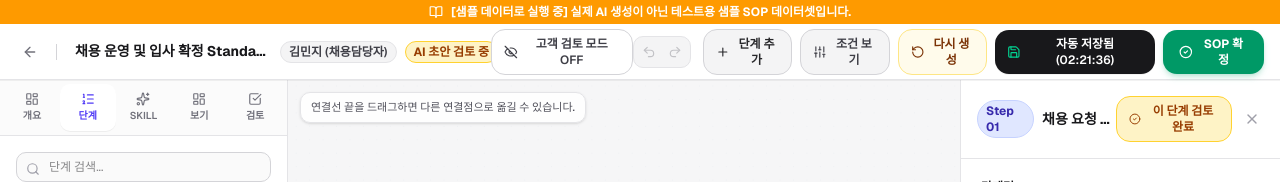
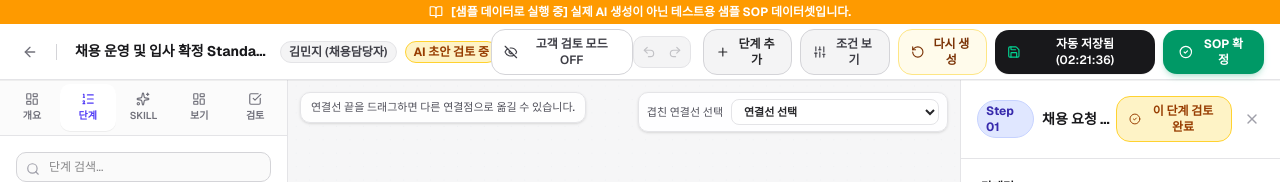
Before and after one commit to AYG09/agent-shift, a Next.js app: page /sop/workspace in a window 1280 px wide. Shown: the top 182 px of the page. Built offline with nearby package versions, Linux system fonts and the light colour scheme.

Commit message:
fix(sop): preserve manual edge routes

```diff
--- a/src/components/sop/SopCanvas.tsx
+++ b/src/components/sop/SopCanvas.tsx
@@ -50,6 +50,15 @@ export const SopCanvas: React.FC<SopCanvasProps> = ({ showMiniMap, showBranchLab
 
     const [nodes, setNodes, onNodesChange] = useNodesState(initialNodes);
     const [edges, setEdges, onEdgesChange] = useEdgesState(initialEdges);
+    const edgeOptions = useMemo(
+        () =>
+            document?.edges.map((edge, index) => {
+                const source = document.steps.find((step) => step.id === edge.source)?.title || edge.source;
+                const target = document.steps.find((step) => step.id === edge.target)?.title || edge.target;
+                return { id: edge.id, label: `${index + 1}. ${source} → ${target}` };
+            }) || [],
+        [document]
+    );
 
     // Synchronize store updates into React Flow state
     useEffect(() => {
@@ -168,6 +177,7 @@ export const SopCanvas: React.FC<SopCanvasProps> = ({ showMiniMap, showBranchLab
                 target,
                 sourceHandle: connection.sourceHandle || undefined,
                 targetHandle: connection.targetHandle || undefined,
+                manualRouting: true,
             });
             setConnectionNotice('연결점이 변경되었습니다. 연결선 끝을 다시 드래그해 조정할 수 있습니다.');
         },
@@ -217,6 +227,20 @@ export const SopCanvas: React.FC<SopCanvasProps> = ({ showMiniMap, showBranchLab
             <div className="pointer-events-none absolute top-3 left-3 z-30 rounded-lg border border-zinc-200 bg-white/90 px-2.5 py-1.5 text-[11px] font-medium text-zinc-600 shadow-sm">
                 연결선 끝을 드래그하면 다른 연결점으로 옮길 수 있습니다.
             </div>
+            <label className="absolute top-3 right-3 z-30 flex items-center gap-2 rounded-lg border border-zinc-200 bg-white/95 px-2 py-1.5 text-[11px] font-medium text-zinc-600 shadow-sm">
+                겹친 연결선 선택
+                <select
+                    value={selectedEdgeId || ''}
+                    onChange={(event) => selectEdge(event.target.value || null)}
+                    className="max-w-52 rounded-md border border-zinc-200 bg-white px-2 py-1 text-[11px] font-semibold text-zinc-800 outline-none focus:border-indigo-500"
+                    aria-label="연결선 목록에서 선택"
+                >
+                    <option value="">연결선 선택</option>
+                    {edgeOptions.map((edge) => (
+                        <option key={edge.id} value={edge.id}>{edge.label}</option>
+                    ))}
+                </select>
+            </label>
             <ReactFlow
                 nodes={nodes}
                 edges={edges}
--- a/src/lib/sop-canvas-utils.ts
+++ b/src/lib/sop-canvas-utils.ts
@@ -134,7 +134,10 @@ export function buildSopEdges(
         const preserveExplicitHandles = !isLegacyDefaultHandlePair(edge.sourceHandle, edge.targetHandle);
         const routeIndex = outgoingOrder.get(edge.source) || 0;
         outgoingOrder.set(edge.source, routeIndex + 1);
-        const reworkRoute = isLoopRework ? cachedReworkRoutes.get(edge.id) || null : null;
+        // A member's endpoint choice is authoritative. Auto-routing remains a
+        // draft aid and must never pull a manually reconnected edge back to its
+        // former ports.
+        const reworkRoute = isLoopRework && !edge.manualRouting ? cachedReworkRoutes.get(edge.id) || null : null;
 
         return {
             id: edge.id,
@@ -145,7 +148,7 @@ export function buildSopEdges(
             type: reworkRoute ? 'sopRework' : 'smoothstep',
             reconnectable: true,
             pathOptions: { borderRadius: 16, offset: 24 + (routeIndex % 3) * 12 },
-            zIndex: 0,
+            zIndex: isSelected ? 1000 : 0,
             data: reworkRoute
                 ? { branchType: edge.branchType, label: showBranchLabels ? edge.label : undefined, reworkRoute }
                 : undefined,
--- a/src/lib/sop-types.ts
+++ b/src/lib/sop-types.ts
@@ -88,6 +88,8 @@ export interface SopEdge {
     condition?: string;
     sourceHandle?: string;
     targetHandle?: string;
+    /** A member deliberately chose these ports; never replace them with auto-routing. */
+    manualRouting?: boolean;
 }
 
 export interface SopSetupConfig {
```
Also changed, not shown: 1 other file (tests, documents, lock files or other folders).
